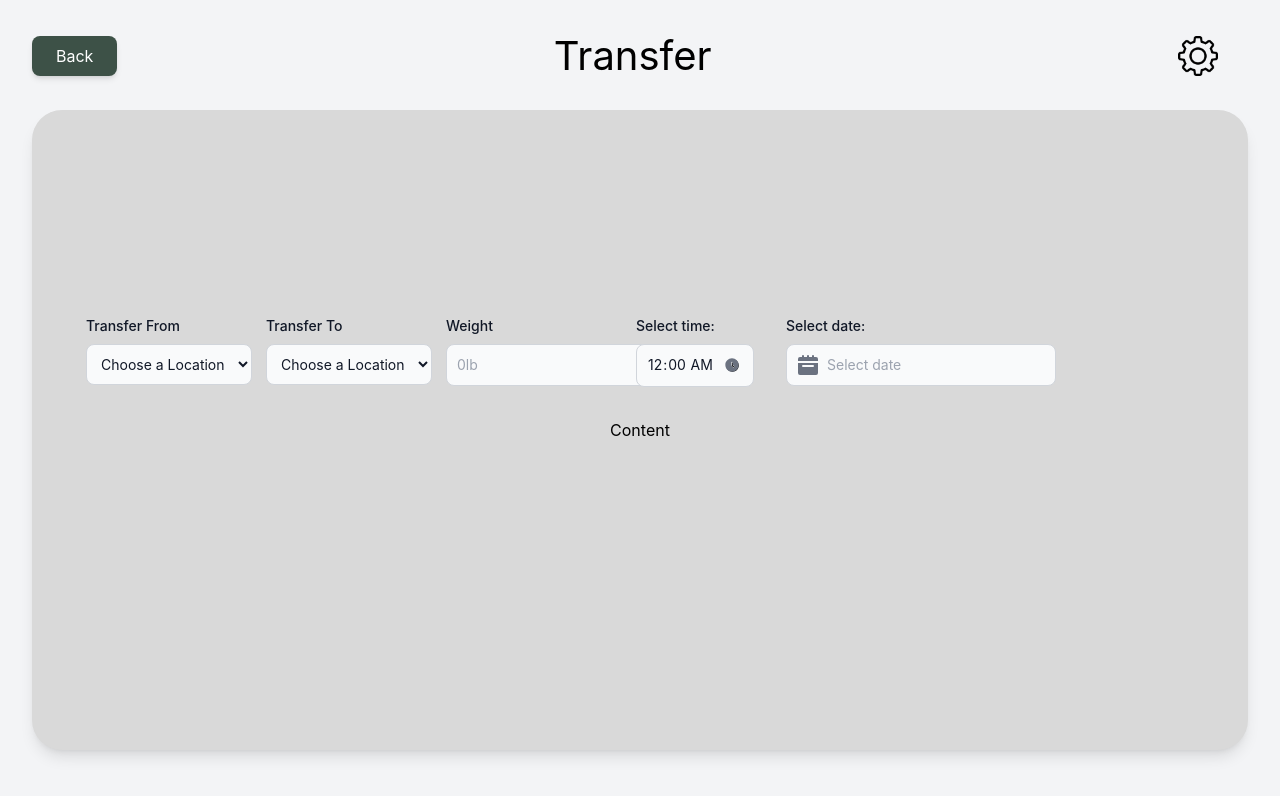
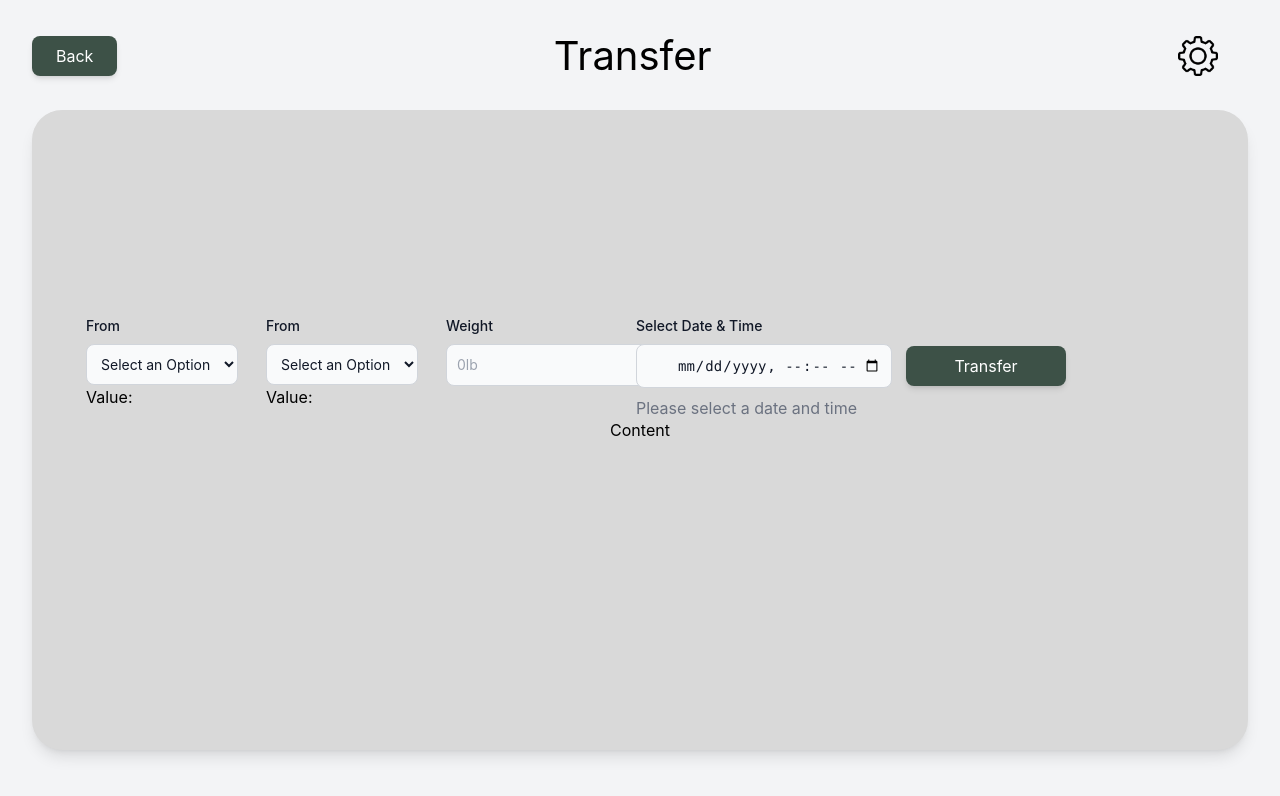
Before and after one commit to Mujahidshafi/Inventory_Management_PG, a React (Create React App) app: page /transfer in a window 1280 px wide. Shown: the top 796 px of the page. Built offline with nearby package versions, Linux system fonts and the light colour scheme.

Commit message:
Updated Transfer Page, and added Selector, Date and Time picker component

```diff
--- a/package.json
+++ b/package.json
@@ -7,6 +7,7 @@
     "@testing-library/jest-dom": "^6.6.3",
     "@testing-library/react": "^16.2.0",
     "@testing-library/user-event": "^13.5.0",
+    "date-fns": "^4.1.0",
     "flowbite": "^3.1.2",
     "flowbite-datepicker": "^1.3.2",
     "react": "^19.0.0",
--- /dev/null
+++ b/src/components/DateandTimePicker.js
@@ -0,0 +1,31 @@
+import React from "react";
+
+const DateTimePicker = ({ label, value, onChange }) => {
+    const getTodayDateTime = () => {
+        const now = new Date();
+        const offset = now.getTimezoneOffset() * 60000; // Fix for timezone offset
+        return new Date(now - offset).toISOString().slice(0, 16);
+    };
+    return (
+        <div>
+            {label && (
+                <label className="block mb-2 text-sm font-medium text-gray-900 dark:text-white">
+                    {label}
+                </label>
+            )}
+            <div>
+                <input
+                    type="datetime-local"
+                    min = {getTodayDateTime()}
+                    value={value}
+                    onChange={(e) => onChange(e.target.value)}
+                    className="w-64 font-mono bg-gray-50 border border-gray-300 text-gray-900 text-sm rounded-lg focus:ring-blue-500
+                    focus:border-blue-500 block ps-10 p-2.5 dark:bg-gray-700 dark:border-gray-600 dark:placeholder-gray-400
+                    dark:text-white dark:focus:ring-blue-500 dark:focus:border-blue-500"
+                />
+            </div>
+        </div>
+    );
+};
+
+export default DateTimePicker;
--- /dev/null
+++ b/src/components/Selector.js
@@ -0,0 +1,26 @@
+import React from "react";
+
+const Selector = ( {label, options, value, onChange, placeholder = "Select an Option"}) =>{
+    return (
+        <div>
+            {label && <label className="block mb-2 text-sm font-medium text-gray-900 dark:text-white">{label}</label>}
+            <select
+                className="bg-gray-50 border border-gray-300 text-gray-900 text-sm rounded-lg focus:ring-blue-500
+                focus:border-blue-500 block w-full p-2.5 dark:bg-gray-700 dark:border-gray-600
+                dark:placeholder-gray-400 dark:text-white dark:focus:ring-blue-500 dark:focus:border-blue-500"
+                value={value}
+                onChange={(e) => onChange(e.target.value)}
+            >
+                <option value="" disabled>
+                    {placeholder}
+                </option>
+                {options.map((opt) => (
+                    <option key={opt.value} value={opt.value}>
+                        {opt.label}
+                    </option>
+                ))}
+            </select>
+        </div>
+    )
+}
+export default Selector;
--- a/src/pages/transfer.js
+++ b/src/pages/transfer.js
@@ -1,79 +1,80 @@
-import React from "react";
+import React, { useState } from "react";
 import "../App.css";
 import Layout from "../components/layout";
+import Selector from "../components/Selector";
+import DateandTimePicker from "../components/DateandTimePicker";
+import { format } from "date-fns";
+import Button from "../components/button";
 
-function transfer() {
+function Transfer() {
+    const [selectedValue, setSelectedValue] = React.useState("");
+    const [selectedValue1, setSelectedValue1] = React.useState("");
+    const [dateTime, setDateTime] = useState("");
 
+    let formattedDateTimeDisplay;
+
+    if (dateTime) {
+        formattedDateTimeDisplay = (
+            <p className="mt-2">
+                {format(new Date(dateTime), "MMMM d, yyyy 'at' h:mm a")}
+            </p>
+        );
+    } else {
+        formattedDateTimeDisplay = (
+            <p className="mt-2 text-gray-500">Please select a date and time</p>
+        );
+    }
     return (
         <Layout title="Transfer">
             <span>Content
                 <div className="absolute top-[300px] left-[70px] p-4">
-                <form className="max-w-sm mx-auto">
-                    <label htmlFor="locations" className="block mb-2 text-sm font-medium text-gray-900 dark:text-white">Transfer From</label>
-                        <select id="locations"
-                                className="bg-gray-50 border border-gray-300 text-gray-900 text-sm rounded-lg focus:ring-blue-500 focus:border-blue-500 block w-full p-2.5 dark:bg-gray-700 dark:border-gray-600 dark:placeholder-gray-400 dark:text-white dark:focus:ring-blue-500 dark:focus:border-blue-500">
-                            <option selected>Choose a Location</option>
-                            <option value="l1">Location 1</option>
-                            <option value="l2">Location 2</option>
-                            <option value="l3">Location 3</option>
-                            <option value="l4">Location 4</option>
-                        </select>
-                </form>
+                    <Selector
+                        label = "From"
+                        value={selectedValue}
+                        onChange = {setSelectedValue}
+                        options={[
+                        { label: "Location1", value: "Location1" },
+                        { label: "Location2", value: "Location2" },
+                        { label: "Location3", value: "Location3" }]}
+                    />
+                    <p>Value: {selectedValue}</p>
                 </div>
                 <div className="absolute top-[300px] left-[250px] p-4">
-                <form className="max-w-sm mx-auto">
-                    <label htmlFor="locations" className="block mb-2 text-sm font-medium text-gray-900 dark:text-white">Transfer To</label>
-                        <select id="locations" className="bg-gray-50 border border-gray-300 text-gray-900 text-sm rounded-lg focus:ring-blue-500 focus:border-blue-500 block w-full p-2.5 dark:bg-gray-700 dark:border-gray-600 dark:placeholder-gray-400 dark:text-white dark:focus:ring-blue-500 dark:focus:border-blue-500"><option selected>Choose a Location</option>
-                            <option value="l1">Location 1</option>
-                            <option value="l2">Location 2</option>
-                            <option value="l3">Location 3</option>
-                            <option value="l4">Location 4</option>
-                        </select>
-                </form>
+                    <Selector
+                        label = "From"
+                        value={selectedValue1}
+                        onChange = {setSelectedValue1}
+                        options={[
+                            { label: "Location1", value: "Location1" },
+                            { label: "Location2", value: "Location2" },
+                            { label: "Location3", value: "Location3" }]}
+                    />
+                    <p>Value: {selectedValue1}</p>
                 </div>
                 <div className="absolute top-[300px] left-[430px] p-4">
-                    <label for="Weight" class="block mb-2 text-sm font-medium text-gray-900 dark:text-white">Weight</label>
-                    <input type="text" id="weight" class="bg-gray-50 border border-gray-300
+                    <label form="Weight" className="block mb-2 text-sm font-medium text-gray-900 dark:text-white">Weight</label>
+                    <input type="text" id="weight" className="bg-gray-50 border border-gray-300
                     text-gray-900 text-sm rounded-lg focus:ring-blue-500 focus:border-blue-500 block w-full p-2.5
                     dark:bg-gray-700 dark:border-gray-600 dark:placeholder-gray-400 dark:text-white dark:focus:ring-blue-500 dark:focus:border-blue-500" placeholder="0lb" required />
                 </div>
                 <div className="absolute top-[300px] left-[620px] p-4">
-                    <form className="max-w-[8rem] mx-auto">
-                        <label htmlFor="time" className="block mb-2 text-sm font-medium text-gray-900 dark:text-white">Select time:</label>
-                            <div className="relative">
-                                <div className="absolute inset-y-0 end-0 top-0 flex items-center pe-3.5 pointer-events-none">
-                                    <svg className="w-4 h-4 text-gray-500 dark:text-gray-400" aria-hidden="true"
-                                     xmlns="http://www.w3.org/2000/svg" fill="currentColor" viewBox="0 0 24 24">
-                                        <path fill-rule="evenodd"
-                                            d="M2 12C2 6.477 6.477 2 12 2s10 4.477 10 10-4.477 10-10 10S2 17.523 2 12Zm11-4a1 1 0 1 0-2 0v4a1 1 0 0 0 .293.707l3 3a1 1 0 0 0 1.414-1.414L13 11.586V8Z"
-                                            clip-rule="evenodd"/>
-                                    </svg>
-                                </div>
-                                <input type="time" id="time"
-                                className="bg-gray-50 border leading-none border-gray-300 text-gray-900 text-sm rounded-lg focus:ring-blue-500 focus:border-blue-500 block w-full p-2.5 dark:bg-gray-700 dark:border-gray-600 dark:placeholder-gray-400 dark:text-white dark:focus:ring-blue-500 dark:focus:border-blue-500"
-                                min="09:00" max="18:00" value="00:00" required/>
-                            </div>
-                    </form>
+                    <DateandTimePicker
+                        label="Select Date & Time"
+                        value={dateTime}
+                        onChange={setDateTime}
+                    />
+                    {formattedDateTimeDisplay}
                 </div>
-                <div className="absolute top-[300px] left-[770px] p-4">
-                    <label htmlFor="time" className="block mb-2 text-sm font-medium text-gray-900 dark:text-white">Select date:</label>
-                    <div className="relative max-w-sm">
-                        <div className="absolute inset-y-2 start-0 flex items-center ps-3 pointer-events-none">
-                            <svg className="w-5 h-5 text-gray-500 dark:text-gray-400" aria-hidden="true"
-                                 xmlns="http://www.w3.org/2000/svg"
-                                 fill="currentColor" viewBox="0 0 20 20">
-                                <path
-                                    d="M20 4a2 2 0 0 0-2-2h-2V1a1 1 0 0 0-2 0v1h-3V1a1 1 0 0 0-2 0v1H6V1a1 1 0 0 0-2 0v1H2a2 2 0 0 0-2 2v2h20V4ZM0 18a2 2 0 0 0 2 2h16a2 2 0 0 0 2-2V8H0v10Zm5-8h10a1 1 0 0 1 0 2H5a1 1 0 0 1 0-2Z"/>
-                            </svg>
-                        </div>
-                        <input datepicker id="default-datepicker" type="text"
-                               className="bg-gray-50 border border-gray-300 text-gray-900 text-sm rounded-lg focus:ring-blue-500 focus:border-blue-500 block w-full ps-10 p-2.5 dark:bg-gray-700 dark:border-gray-600 dark:placeholder-gray-400 dark:text-white dark:focus:ring-blue-500 dark:focus:border-blue-500"
-                               placeholder="Select date"/>
-                    </div>
+                <div className="absolute top-[330px] left-[890px] p-4">
+                    <Button
+                        label = "Transfer"
+                        Color = "red"
+                        className = "min-w-[160px] h-10"
+                    />
                 </div>
             </span>
         </Layout>
     );
 }
 
-export default transfer;
+export default Transfer;
```
Also changed, not shown: 1 other file (tests, documents, lock files or other folders).
